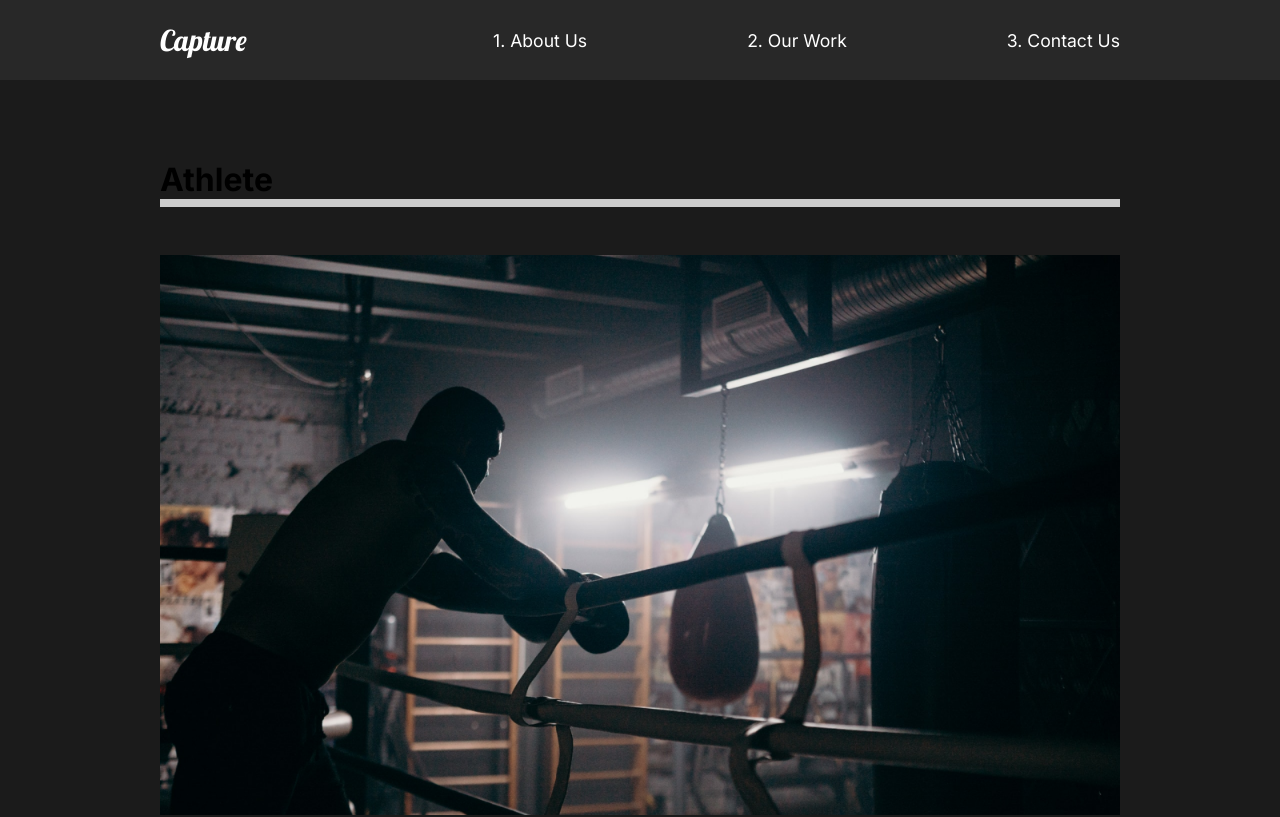
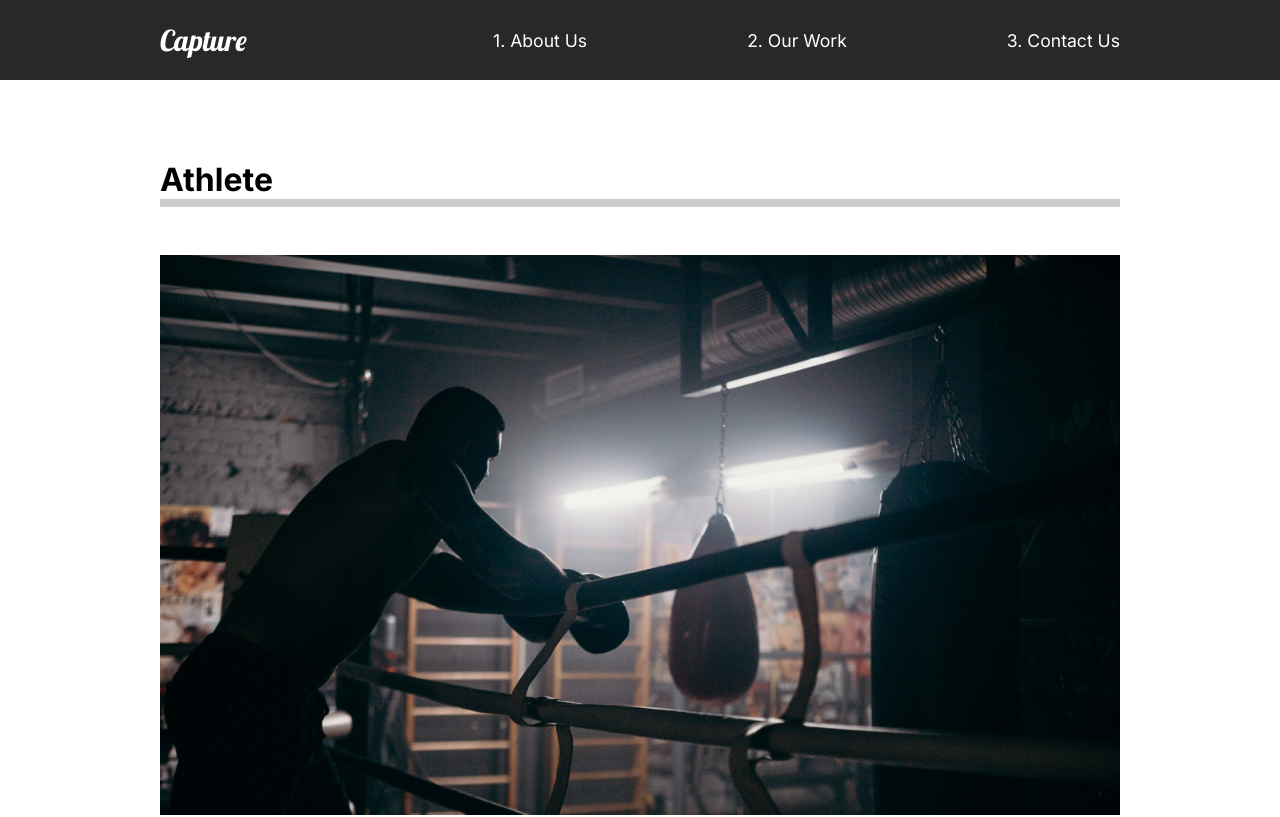
Before and after one commit to nishithgadhiya/react-capture, a React (Create React App) app: page /work in a window 1280 px wide. Shown: the top 817 px of the page. Built offline with nearby package versions, Linux system fonts and the light colour scheme.

Commit message:
added framer motion

```diff
--- a/src/App.js
+++ b/src/App.js
@@ -8,14 +8,18 @@
 import MovieDetail from "./pages/MovieDetail";
 import ContactUs from "./pages/ContactUs";
 //Router
-import { Switch, Route } from "react-router-dom";
+import { Switch, Route, useLocation } from "react-router-dom";
+//Animation
+import { AnimatePresence } from "framer-motion";
 
 function App() {
+  const location = useLocation();
   return (
     <div className="App">
       <GlobalStyle />
       <Nav />
-      <Switch>
+      <AnimatePresence exitBeforeEnter>
+        <Switch location={location} key={location.pathname}>
           <Route path="/" exact>
             <ABoutUs />
           </Route>
@@ -29,6 +33,7 @@
             <ContactUs />
           </Route>
         </Switch>
+      </AnimatePresence>
     </div>
   );
 }
--- /dev/null
+++ b/src/animation.js
@@ -0,0 +1,20 @@
+export const pageAnimation = {
+  hidden: {
+    opacity: 0,
+    y: 300,
+  },
+  show: {
+    opacity: 1,
+    y: 0,
+    transition: {
+      duration: 1,
+    },
+  },
+  exit: {
+    opacity: 0,
+    y: 300,
+    transition: {
+      duration: 1,
+    },
+  },
+};
--- a/src/compoents/AboutSection.js
+++ b/src/compoents/AboutSection.js
@@ -3,24 +3,26 @@
 //styles
 import styled from "styled-components";
 import { About, Description, Image, Hide } from "../styles";
+//Import Framer Motion
+import { motion } from "framer-motion";
 
 const AboutSection = () => {
   return (
     <About>
       <Description>
-        <div className="title">
+        <motion.div>
           <Hide>
-            <h2>We work to make</h2>
+            <motion.h2>We work to make</motion.h2>
           </Hide>
           <Hide>
-            <h2>
+            <motion.h2>
               your <span>dreams</span> come
-            </h2>
+            </motion.h2>
           </Hide>
           <Hide>
-            <h2>true.</h2>
+            <motion.h2>true.</motion.h2>
           </Hide>
-        </div>
+        </motion.div>
         <p>
           Contact us from any Photography ideas that you have. We have
           professionals with amaizing skills.
--- a/src/pages/AboutUs.js
+++ b/src/pages/AboutUs.js
@@ -3,14 +3,22 @@
 import AboutSection from "../compoents/AboutSection";
 import ServicesSection from "../compoents/ServicesSection";
 import FaqSection from "../compoents/FaqSection";
+//Animations
+import { motion } from "framer-motion";
+import { pageAnimation } from "../animation";
 
 const ABoutUs = () => {
   return (
-    <>
+    <motion.div
+      variants={pageAnimation}
+      initial="hidden"
+      animate="show"
+      exit="exit"
+    >
       <AboutSection />
       <ServicesSection />
       <FaqSection />
-    </>
+    </motion.div>
   );
 };
 
--- a/src/pages/ContactUs.js
+++ b/src/pages/ContactUs.js
@@ -1,10 +1,18 @@
 import React from "react";
+//Animations
+import { motion } from "framer-motion";
+import { pageAnimation } from "../animation";
 
 const ContactUs = () => {
   return (
-    <div>
+    <motion.div
+      variants={pageAnimation}
+      initial="hidden"
+      animate="show"
+      exit="exit"
+    >
       <h1>Contact US</h1>
-    </div>
+    </motion.div>
   );
 };
 
--- a/src/pages/MovieDetail.js
+++ b/src/pages/MovieDetail.js
@@ -2,6 +2,9 @@
 import styled from "styled-components";
 import { useHistory } from "react-router-dom";
 import { MovieState } from "../movieState";
+//Animations
+import { motion } from "framer-motion";
+import { pageAnimation } from "../animation";
 
 const MovieDetail = () => {
   const history = useHistory();
@@ -16,7 +19,12 @@
   return (
     <>
       {movie && (
-        <Details>
+        <Details
+          variants={pageAnimation}
+          initial="hidden"
+          animate="show"
+          exit="exit"
+        >
           <HeadLine>
             <h2>{movie.title}</h2>
             <img src={movie.mainImg} alt="mainImg" />
@@ -39,7 +47,7 @@
   );
 };
 
-const Details = styled.div`
+const Details = styled(motion.div)`
   color: white;
 `;
 
--- a/src/pages/OurWork.js
+++ b/src/pages/OurWork.js
@@ -5,10 +5,19 @@
 import theracer from "../img/theracer-small.png";
 import goodtimes from "../img/goodtimes-small.png";
 import { Link } from "react-router-dom";
+//Animations
+import { motion } from "framer-motion";
+import { pageAnimation } from "../animation";
 
 const OurWork = () => {
   return (
-    <Work>
+    <Work
+      style={{ background: "#fff" }}
+      variants={pageAnimation}
+      initial="hidden"
+      animate="show"
+      exit="exit"
+    >
       <Movie>
         <h1>Athlete</h1>
         <div className="line"></div>
@@ -34,7 +43,7 @@
   );
 };
 
-const Work = styled.div`
+const Work = styled(motion.div)`
   min-height: 100vh;
   overflow: hidden;
   padding: 5rem 10rem;
```
Lines whose indentation alone changed are shown as unchanged.
